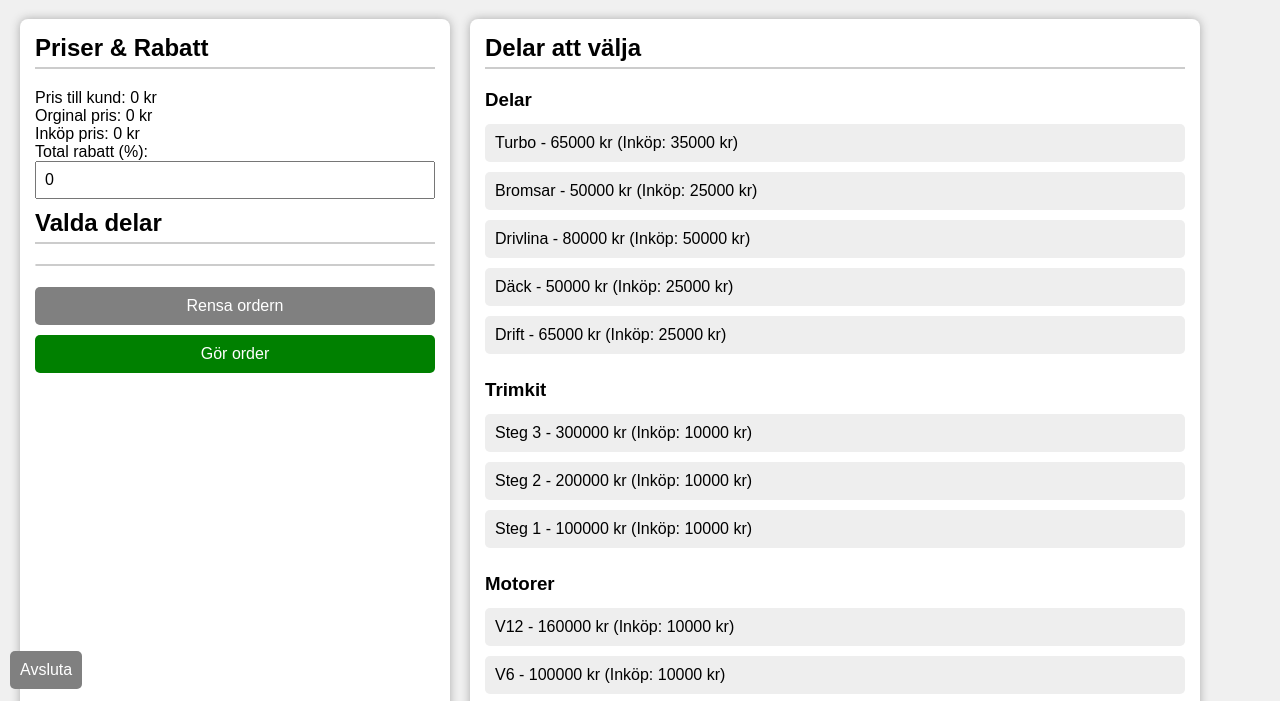
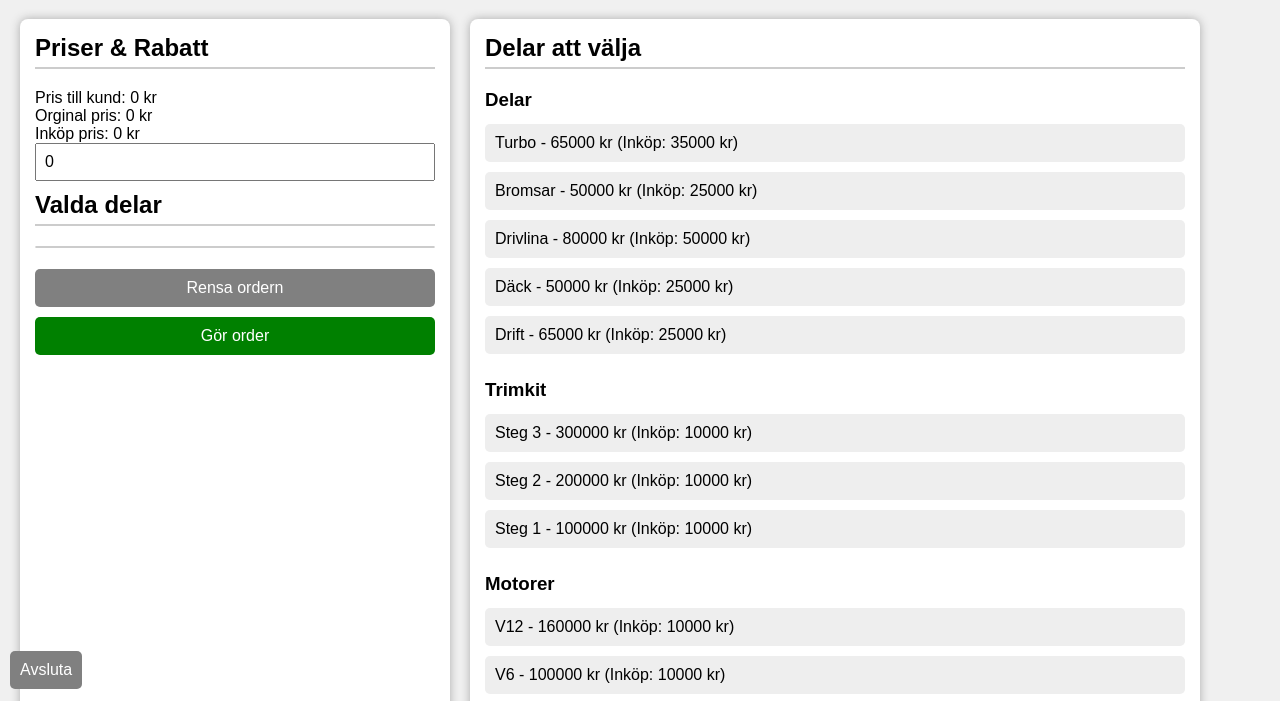
Before and after one commit to Foodoracomes/Autounive, a plain HTML site: page index.html in a window 1280 px wide. Shown: the part 96-797 px from the top of the page. Drawn offline with Linux system fonts and the light colour scheme.

Commit message:
Update index.html

```diff
--- a/index.html
+++ b/index.html
@@ -180,7 +180,6 @@
   <div id="priceOriginal">Orginal pris: 0 kr</div>
   <div id="pricePurchase">Inköp pris: 0 kr</div>
 
-  <label for="discountInput">Total rabatt (%):</label>
   <input type="number" id="discountInput" min="0" max="100" value="0" />
 
   <h2>Valda delar</h2>
```
